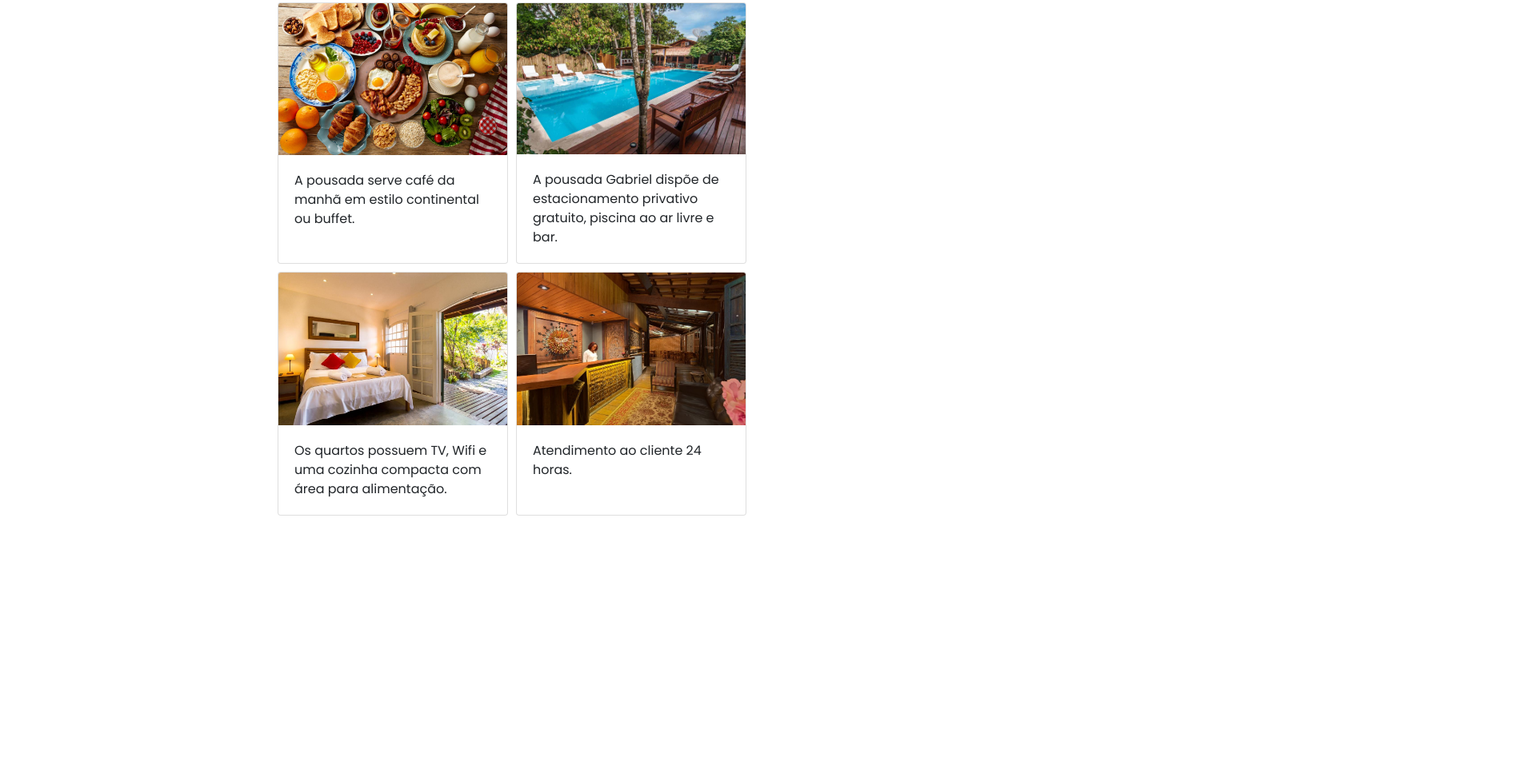
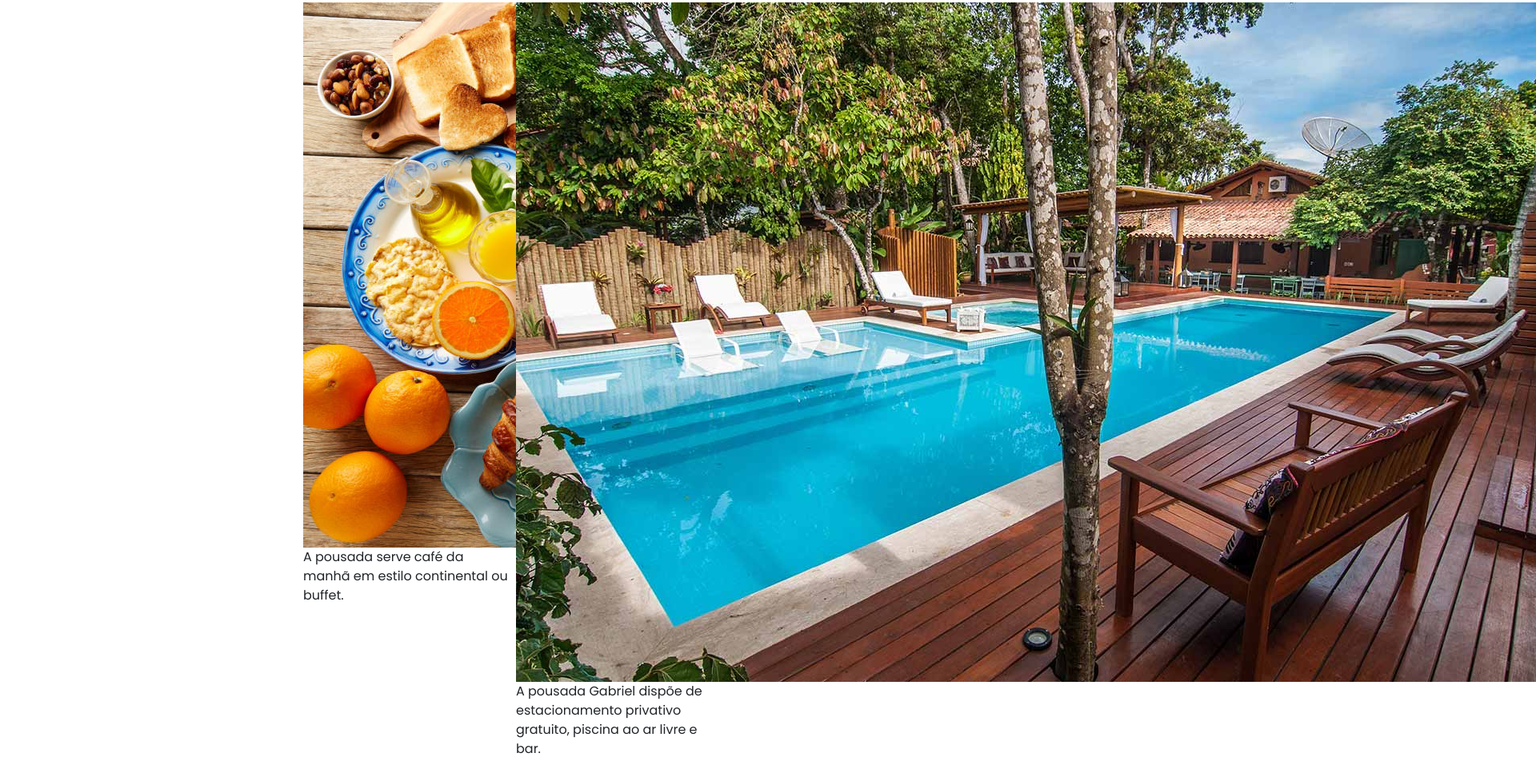
Before and after one commit to eoGabrielo/Site-Pousada, a plain HTML site: page index.html in a window 1280 px wide. Shown: the part 2369-3321 px from the top of the page at 80% size, 1920 px wide, since content can reach past the window. Before the commit the page ends 3059 px from the top, so only its background shows below. Drawn offline with nearby package versions, Linux system fonts and the light colour scheme; a web font is replaced by a local one.

Commit message:
Update index.html

```diff
--- a/index.html
+++ b/index.html
@@ -73,42 +73,34 @@
     <div class="divCards">
 
 
-        <div class="card cards" style="width: 18rem;">
-            <img class="card-img-top" src="imagem/alimentacao.jpg" alt="Imagem de capa do card">
-            <div class="card-body">
-                <p class="card-text">A pousada serve café da manhã em estilo continental ou buffet.</p>
+        <div class="cards">
+            <img src="imagem/alimentacao.jpg">
+            <div>
+                <p>A pousada serve café da manhã em estilo continental ou buffet.</p>
             </div>
         </div>
 
-        <div class="card cards" style="width: 18rem;">
-            <img class="card-img-top" src="imagem/piscina.jpg" alt="Imagem de capa do card">
-            <div class="card-body">
-                <p class="card-text">A pousada Gabriel dispõe de estacionamento privativo gratuito, piscina ao ar livre e bar.</p>
+        <div class="cards">
+            <img src="imagem/piscina.jpg">
+            <div>
+                <p>A pousada Gabriel dispõe de estacionamento privativo gratuito, piscina ao ar livre e bar.</p>
             </div>
         </div>
 
 
-
-        <div class="card cards" style="width: 18rem;">
-            <img class="card-img-top" src="imagem/quartodapousada.jpg" alt="Imagem de capa do card">
-            <div class="card-body">
-                <p class="card-text">Os quartos possuem TV, Wifi e uma cozinha compacta com área para alimentação.</p>
+        <div class="cards">
+            <img src="imagem/quartodapousada.jpg">
+            <div>
+                <p>Os quartos possuem TV, Wifi e uma cozinha compacta com área para alimentação.</p>
             </div>
         </div>
 
-        <div class="card cards" style="width: 18rem;">
-            <img class="card-img-top" src="imagem/recepcao.jpg" alt="Imagem de capa do card">
-            <div class="card-body">
-                <p class="card-text">Atendimento ao cliente 24 horas.</p>
+        <div class="cards">
+            <img src="imagem/recepcao.jpg">
+            <div>
+                <p>Atendimento ao cliente 24 horas.</p>
             </div>
         </div>
-
-
-
-
-
-
-
 
     </div>
 
```
